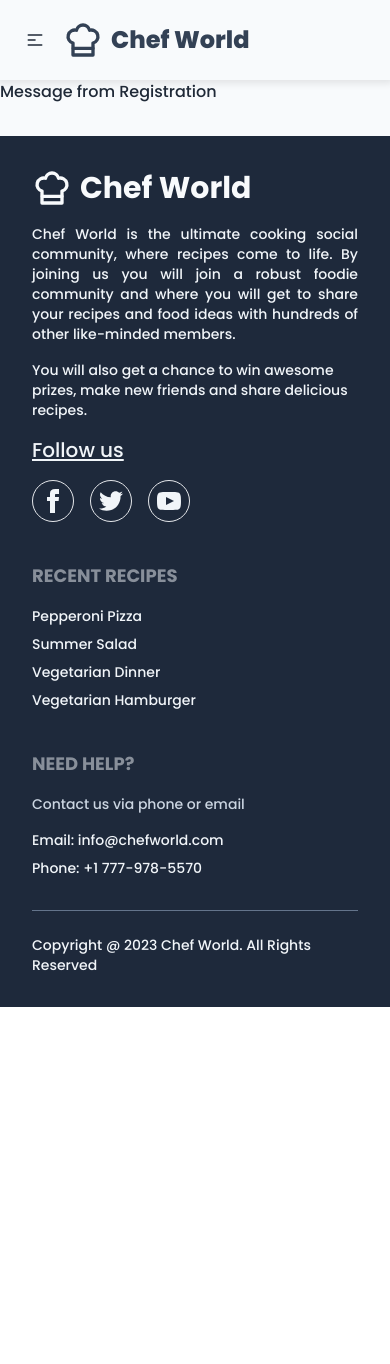
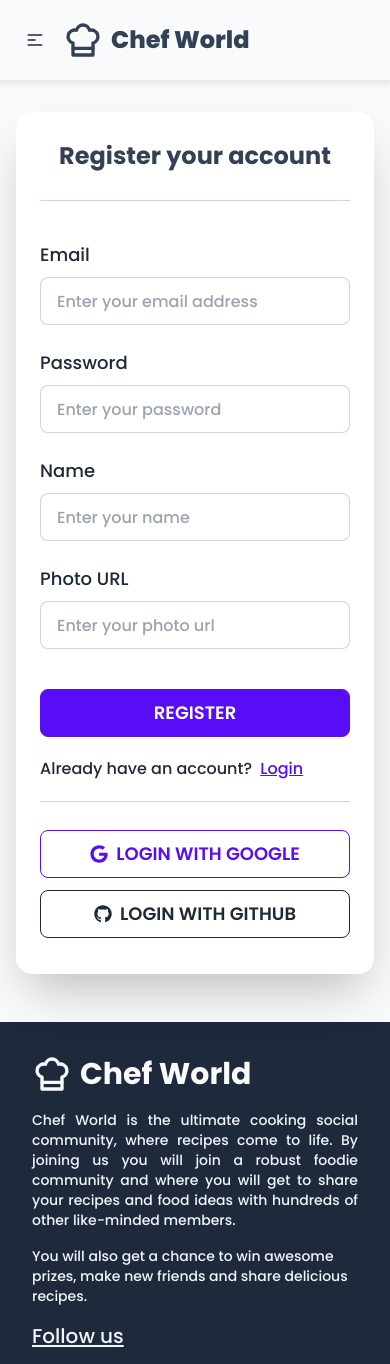
Before and after one commit to shamiul-anik/chef-world-client, a React (Vite) app: page /registration in a window 390 px wide. Shown: the top 1364 px of the page. Before the commit the page ends 1007 px from the top, so only its background shows below. Built offline with nearby package versions, Linux system fonts and the light colour scheme.

Commit message:
Login and Registration component added

```diff
--- a/src/pages/Authentication/Login/Login.jsx
+++ b/src/pages/Authentication/Login/Login.jsx
@@ -1,10 +1,84 @@
-import React from 'react';
+import React, { useState } from 'react';
+import { FaGithub, FaGoogle } from 'react-icons/fa';
+import { Link } from 'react-router-dom';
 
 const Login = () => {
+
+	const [error, setError] = useState("");
+
+	const handleSubmit = (event) => {
+		event.preventDefault();
+		console.log("submitted!");
+	};
+
+	const handleGoogleLogin = (event) => {
+		event.preventDefault();
+		console.log("handleGoogleLogin");
+	};
+
+	const handleGitHubLogin = (event) => {
+		event.preventDefault();
+		console.log("handleGitHubLogin");
+	};
+
 	return (
-		<div>
-			<h3>Message from login.</h3>
-		</div>
+		<section className="max-w-lg mx-auto mt-4 lg:mt-20 p-4">
+			<div className="flex card card-compact w-full bg-base-100 shadow-2xl">
+
+				<div className="flex-1 p-6 md:p-8 pt-5 pb-1 md:pb-2">
+					<h3 className='text-slate-700 text-2xl my-2 font-bold text-center'>Login to your account</h3>
+				</div>
+
+				<div className='border-t border-slate-300 my-4 mx-6 md:mx-8'></div>
+
+				<p className="!px-6 md:!px-8 text-red-500 mt-2 text-center">{error}</p>
+
+				<form onSubmit={handleSubmit}>
+					<div className="!px-6 md:!px-8 !pt-2 card-body">
+						<div className="form-control">
+							<label className="label pl-0" htmlFor="email">
+								<span className="label-text text-lg">Email</span>
+							</label>
+							<input type="email" id="email" name="email" placeholder="Enter your email address" className="input input-bordered" required />
+							<p className="text-red-500 mt-2"></p>
+						</div>
+						<div className="form-control">
+							<label className="label pl-0" htmlFor="password">
+								<span className="label-text text-lg">Password</span>
+							</label>
+							<input type="password" id="password" name="password" placeholder="Enter your password" className="input input-bordered" required />
+							<p className="text-red-500 mt-2"></p>
+							{/* <label className="label">
+								<a href="#" className="label-text-alt link link-hover">Forgot password?</a>
+							</label> */}
+						</div>
+						<div className="form-control mt-6">
+							<button className="btn btn-primary text-lg" type="submit">Login</button>
+						</div>
+					</div>
+				</form>
+				<div className="p-6 md:p-8 !pb-1 pt-1 md:pt-2">
+					Don&apos;t have an account? &nbsp;
+					<Link to="/registration" className='link link-primary'>Register</Link>
+				</div>
+
+				<div className='border-t border-slate-300 my-4 mx-6 md:mx-8'></div>
+
+				<div className="!px-6 md:!px-8 !pt-3 card-body">
+					<div className="form-control">
+						<button onClick={handleGoogleLogin} className="btn btn-outline btn-primary text-lg">
+							<FaGoogle className="mr-2" /> Login with Google
+						</button>
+					</div>
+					<div className="form-control mt-1 mb-5">
+						<button onClick={handleGitHubLogin} className="btn btn-outline btn-base text-lg">
+							<FaGithub className="mr-2" /> Login with GitHub
+						</button>
+					</div>
+				</div>
+
+			</div>
+		</section>
 	);
 };
 
--- a/src/pages/Authentication/Registration/Registration.jsx
+++ b/src/pages/Authentication/Registration/Registration.jsx
@@ -1,10 +1,97 @@
-import React from 'react';
+import React, { useState } from 'react';
+import { FaGoogle, FaGithub } from 'react-icons/fa';
+import { Link } from 'react-router-dom';
 
 const Registration = () => {
+
+  const [error, setError] = useState("");
+  const [emailError, setEmailError] = useState("");
+  const [passwordError, setPasswordError] = useState("");
+
+  const handleSubmit = (event) => {
+    event.preventDefault();
+    console.log("submitted!");
+  };
+
+  const handleGoogleLogin = (event) => {
+    event.preventDefault();
+    console.log("handleGoogleLogin");
+  };
+
+  const handleGitHubLogin = (event) => {
+    event.preventDefault();
+    console.log("handleGitHubLogin");
+  };
+
   return (
-    <div>
-      <h3>Message from Registration</h3>
-    </div>
+    <section className="max-w-lg mx-auto mt-4 lg:mt-20 p-4">
+      <div className="flex card card-compact w-full bg-base-100 shadow-2xl">
+
+        <div className="flex-1 p-6 md:p-8 pt-5 pb-1 md:pb-2">
+          <h3 className='text-slate-700 text-2xl my-2 font-bold text-center'>Register your account</h3>
+        </div>
+
+        <div className='border-t border-slate-300 my-4 mx-6 md:mx-8'></div>
+
+        <p className="!px-6 md:!px-8 text-red-500 mt-2 text-center">{error}</p>
+
+        <form onSubmit={handleSubmit}>
+          <div className="!px-6 md:!px-8 !pt-2 card-body">
+            <div className="form-control">
+              <label className="label pl-0" htmlFor="email">
+                <span className="label-text text-lg">Email</span>
+              </label>
+              <input type="email" id="email" name="email" placeholder="Enter your email address" className="input input-bordered" required />
+              <p className="text-red-500 mt-2">{emailError}</p> {/* Error Message */}
+            </div>
+            <div className="form-control">
+              <label className="label pl-0" htmlFor="password">
+                <span className="label-text text-lg">Password</span>
+              </label>
+              <input type="password" id="password" name="password" placeholder="Enter your password" className="input input-bordered" required />
+              <p className="text-red-500 mt-2">{passwordError}</p> {/* Error Message */}
+            </div>
+            <div className="form-control">
+              <label className="label pl-0" htmlFor="name">
+                <span className="label-text text-lg">Name</span>
+              </label>
+              <input type="text" id="name" name="name" placeholder="Enter your name" className="input input-bordered" required />
+              <p className="text-red-500 mt-2"></p> {/* Error Message */}
+            </div>
+            <div className="form-control">
+              <label className="label pl-0" htmlFor="photoURL">
+                <span className="label-text text-lg">Photo URL</span>
+              </label>
+              <input type="text" id="photoURL" name="photoURL" placeholder="Enter your photo url" className="input input-bordered" required />
+              <p className="text-red-500 mt-2"></p> {/* Error Message */}
+            </div>
+            <div className="form-control mt-6">
+              <button className="btn btn-primary text-lg" type="submit">Register</button>
+            </div>
+          </div>
+        </form>
+        <div className="p-6 md:p-8 !pb-1 pt-1 md:pt-2">
+          Already have an account? &nbsp;
+          <Link to="/login" className='link link-primary'>Login</Link>
+        </div>
+
+        <div className='border-t border-slate-300 my-4 mx-6 md:mx-8'></div>
+
+        <div className="!px-6 md:!px-8 !pt-3 card-body">
+          <div className="form-control">
+            <button onClick={handleGoogleLogin} className="btn btn-outline btn-primary text-lg">
+              <FaGoogle className="mr-2" /> Login with Google
+            </button>
+          </div>
+          <div className="form-control mt-1 mb-5">
+            <button onClick={handleGitHubLogin} className="btn btn-outline btn-base text-lg">
+              <FaGithub className="mr-2" /> Login with GitHub
+            </button>
+          </div>
+        </div>
+
+      </div>
+    </section>
   );
 };
 
```
